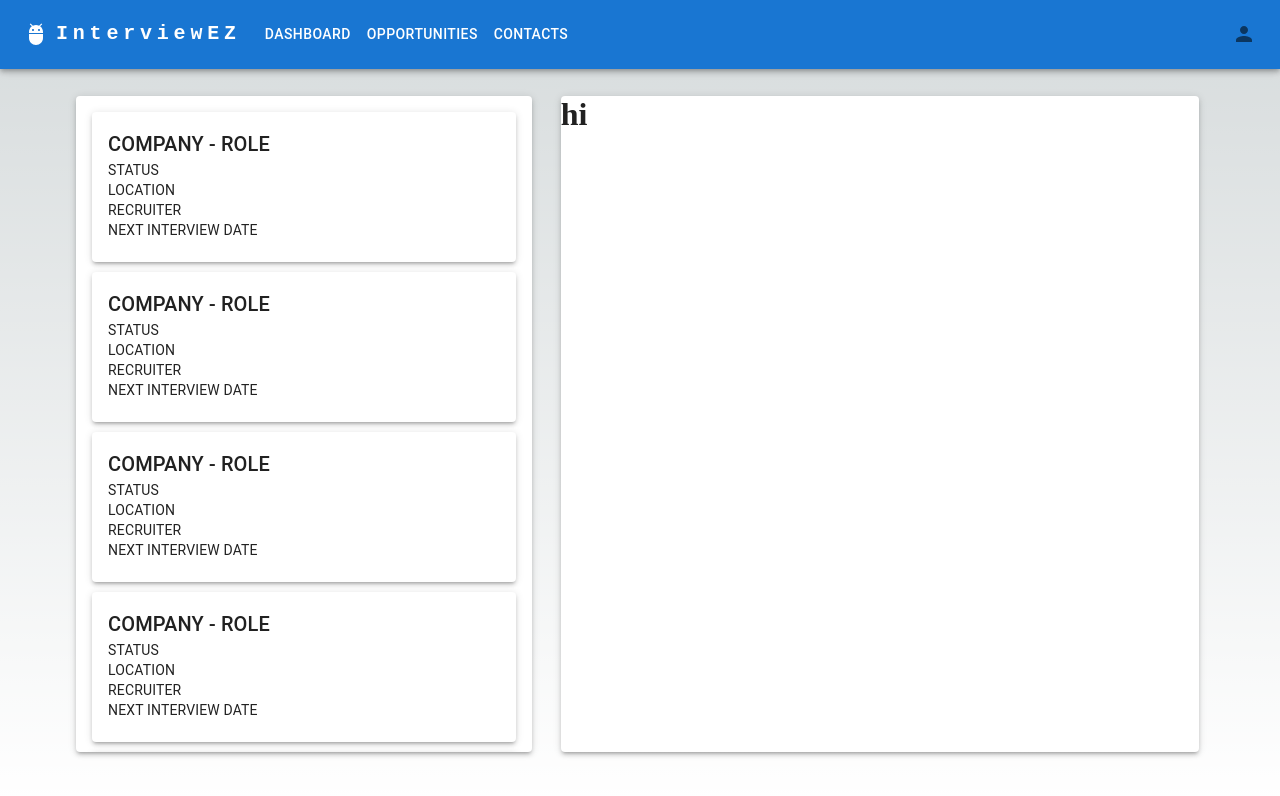
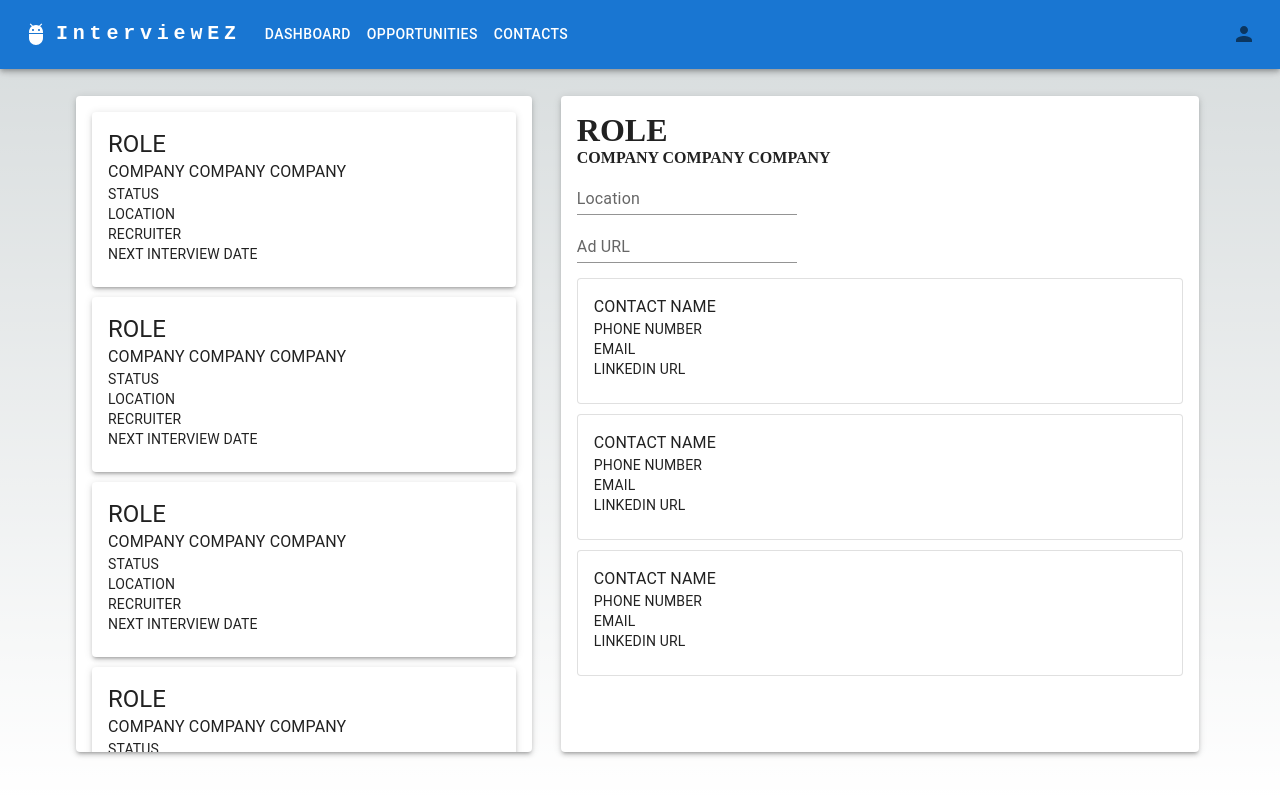
Before and after one commit to peebles434/InterviewEZ, a Next.js app in the folder interviewez/: page /home/opportunities in a window 1280 px wide. Shown: the top 796 px of the page. Built offline with nearby package versions, Linux system fonts and the light colour scheme.

Commit message:
Add Contact Info cards to Role Viewer

```diff
--- a/interviewez/src/app/page.module.css
+++ b/interviewez/src/app/page.module.css
@@ -33,8 +33,28 @@
 .opportunityCard {
   display: flex;
   width: 100%;
-  min-height: 150px;
+  min-height: 175px;
 }
+
+.opportunityFull {
+  width: 100%;
+  max-height: 100%;
+  overflow-y: scroll;
+  padding: 1rem
+}
+
+.pocCardContainer {
+  margin: 10px 0px;
+  display: flex;
+  flex-direction: column;
+}
+
+.pocCard {
+  width: 100%;
+  margin: 5px 0px;
+}
+
+
 
 .description {
   display: inherit;
--- a/interviewez/src/components/opportunityFull.tsx
+++ b/interviewez/src/components/opportunityFull.tsx
@@ -1,13 +1,47 @@
 "use client"
 
-import Paper from '@mui/material/Paper'
+import * as React from 'react';
+import Card from '@mui/material/Card';
+import TextField from '@mui/material/TextField';
+import { CardContent, Typography } from '@mui/material';
+
 import styles from '../app/page.module.css'
 
+const card = (
+    <React.Fragment>
+        <CardContent>
+            <Typography variant='body1' component='div'>
+                CONTACT NAME
+            </Typography>
+            <Typography variant='body2' component='div'>
+                PHONE NUMBER
+            </Typography>
+            <Typography variant='body2' component='div'>
+                EMAIL
+            </Typography>
+            <Typography variant='body2' component='div'>
+                LINKEDIN URL
+            </Typography>
+        </CardContent>
+    </React.Fragment>
+)
 
 export default function OpportunityFull() {
   return (
-    <div>
-        <h1>hi</h1>
+    <div className={styles.opportunityFull}>
+        <h1>ROLE</h1>
+        <h4>COMPANY COMPANY COMPANY</h4>
+        <div>
+            <TextField id="standard-basic" label="Location" variant="standard" />
+        </div>
+        <div>
+            <TextField id="standard-basic" label="Ad URL" variant="standard" />
+        </div>
+        <div className={styles.pocCardContainer}>
+            <Card variant='outlined' className={styles.pocCard}>{card}</Card>
+            <Card variant='outlined' className={styles.pocCard}>{card}</Card>
+            <Card variant='outlined' className={styles.pocCard}>{card}</Card>
+        </div>
     </div>
   )
 }
--- a/interviewez/src/components/opportunityPreview.tsx
+++ b/interviewez/src/components/opportunityPreview.tsx
@@ -8,8 +8,11 @@ import { CardContent, Typography } from '@mui/material';
 const card = (
     <React.Fragment>
         <CardContent>
-            <Typography variant='h6' component='div'>
-                COMPANY - ROLE
+            <Typography variant='h5' component='div'>
+                ROLE
+            </Typography>
+            <Typography variant='body1' component='div'>
+                COMPANY COMPANY COMPANY
             </Typography>
             <Typography variant='body2' component='div'>
                 STATUS
```
